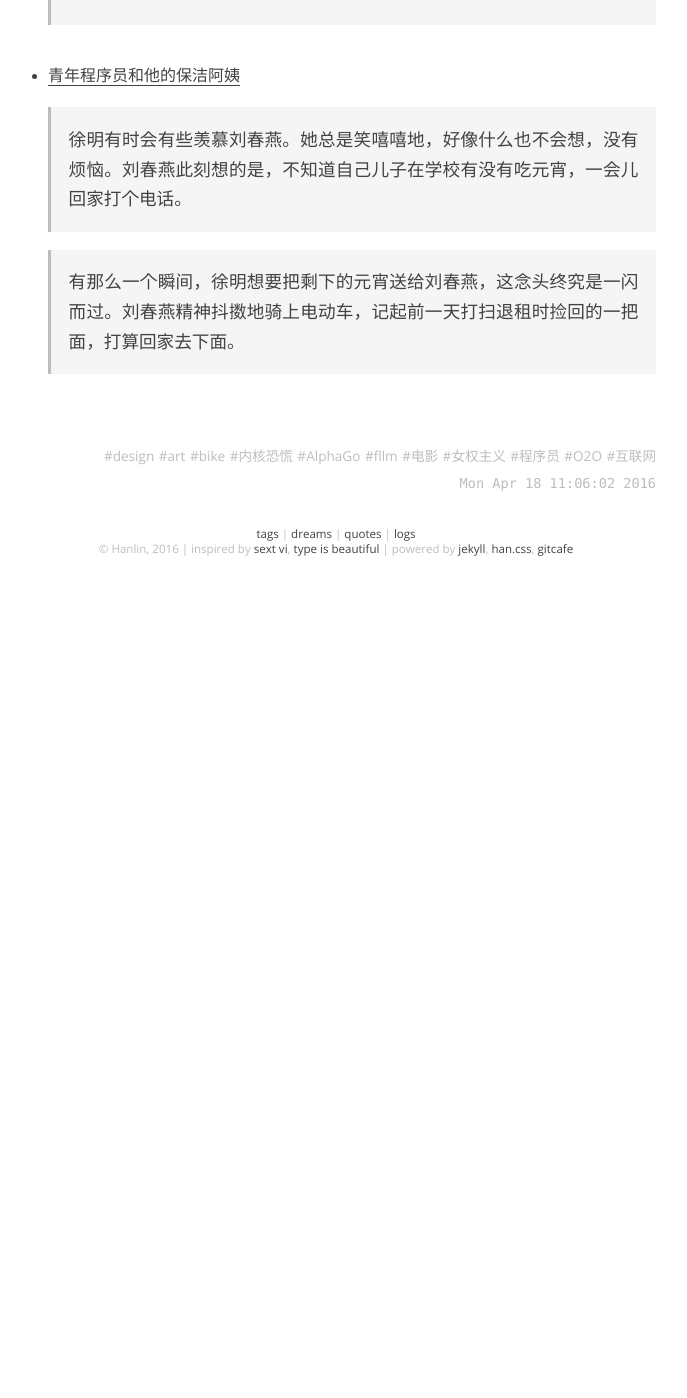
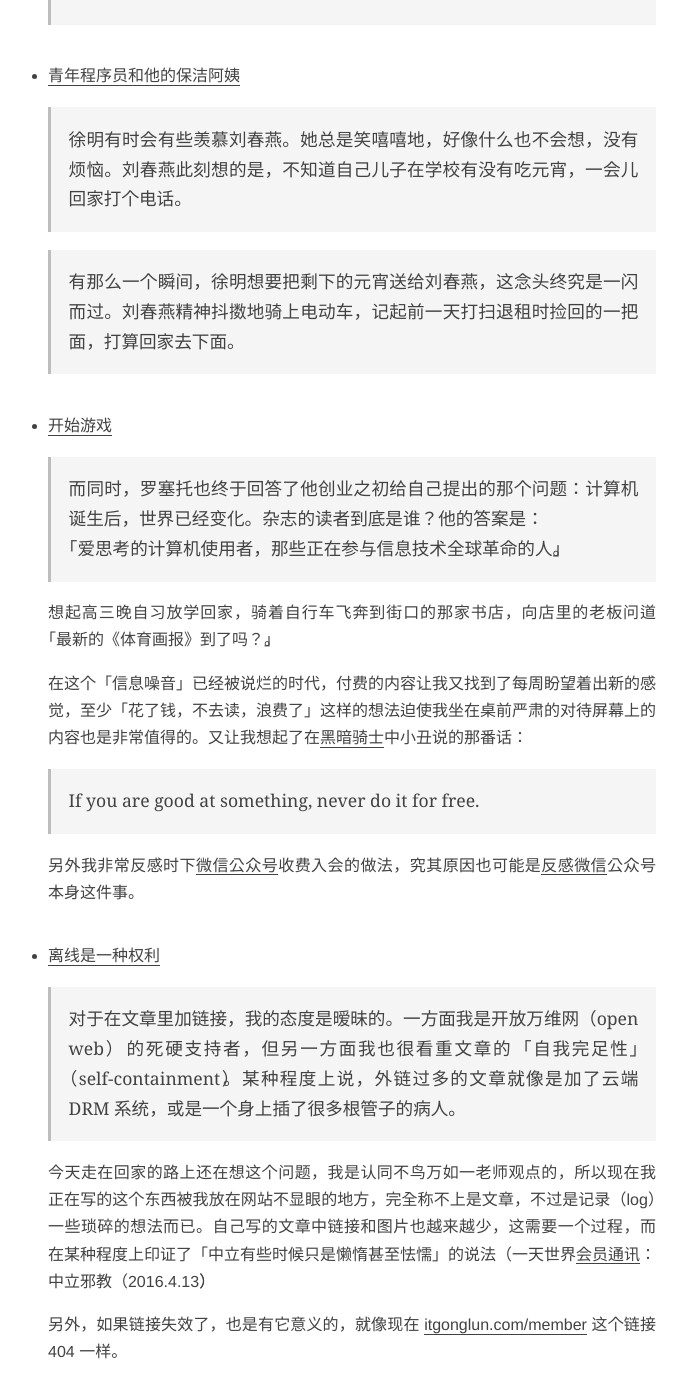
Before and after one commit to onion7878/word, a Jekyll site: the page built from _posts/logs/2016-04-11-16.md, in a window 1280 px wide and 1400 px high, scrolled down 1079 px. Shown: the whole window, without its empty margins (304-991 px from the left). Built offline with Jekyll 4.4.1, drawn with Linux system fonts in a browser that asks for light colours; before the commit the page ends 1649 px from its top, so only the background shows below that.

Commit message:
add log to 2016-16

```diff
--- a/_posts/logs/2016-04-11-16.md
+++ b/_posts/logs/2016-04-11-16.md
@@ -43,3 +43,26 @@ tags: [design, art, bike, 内核恐慌, AlphaGo, fllm, 电影, 女权主义, 程
 	<!-- more -->
 
 	> 有那么一个瞬间，徐明想要把剩下的元宵送给刘春燕，这念头终究是一闪而过。刘春燕精神抖擞地骑上电动车，记起前一天打扫退租时捡回的一把面，打算回家去下面。
+
+
+- [开始游戏](https://www.amazon.cn/dp/B00N72I7CG)
+
+	> 而同时，罗塞托也终于回答了他创业之初给自己提出的那个问题：计算机诞生后，世界已经变化。杂志的读者到底是谁？他的答案是：
+	>
+	>「爱思考的计算机使用者，那些正在参与信息技术全球革命的人。」
+
+	想起高三晚自习放学回家，骑着自行车飞奔到街口的那家书店，向店里的老板问道「最新的《体育画报》到了吗？」。
+
+	在这个「信息噪音」已经被说烂的时代，付费的内容让我又找到了每周盼望着出新的感觉，至少「花了钱，不去读，浪费了」这样的想法迫使我坐在桌前严肃的对待屏幕上的内容也是非常值得的。又让我想起了在[黑暗骑士](https://zh.wikipedia.org/wiki/黑暗騎士)中小丑说的那番话：
+
+	> If you are good at something, never do it for free.
+
+	另外我非常反感时下[微信公众号](https://blog.yitianshijie.net/2016/04/13/wechat-against-world-wide-web/)收费入会的做法，究其原因也可能是[反感微信](https://blog.yitianshijie.net/2015/11/16/wechat-de-facto-lan/)公众号本身这件事。
+
+- [离线是一种权利](https://blog.yitianshijie.net/2016/04/15/offline-as-right/)
+
+	> 对于在文章里加链接，我的态度是暧昧的。一方面我是开放万维网（open web）的死硬支持者，但另一方面我也很看重文章的「自我完足性」（self-containment）。某种程度上说，外链过多的文章就像是加了云端 DRM 系统，或是一个身上插了很多根管子的病人。
+
+	今天走在回家的路上还在想这个问题，我是认同不鸟万如一老师观点的，所以现在我正在写的这个东西被我放在网站不显眼的地方，完全称不上是文章，不过是记录（log）一些琐碎的想法而已。自己写的文章中链接和图片也越来越少，这需要一个过程，而在某种程度上印证了「中立有些时候只是懒惰甚至怯懦」的说法（一天世界[会员通讯](https://blog.yitianshijie.net/membership/)：中立邪教（2016.4.13））
+
+	另外，如果链接失效了，也是有它意义的，就像现在 [itgonglun.com/member](https://itgonglun.com/member) 这个链接 404 一样。
```
